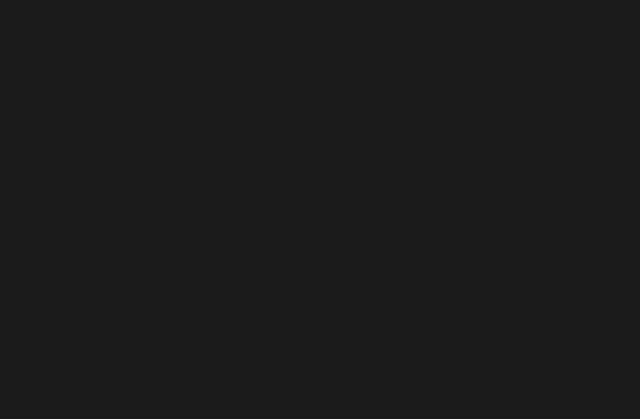
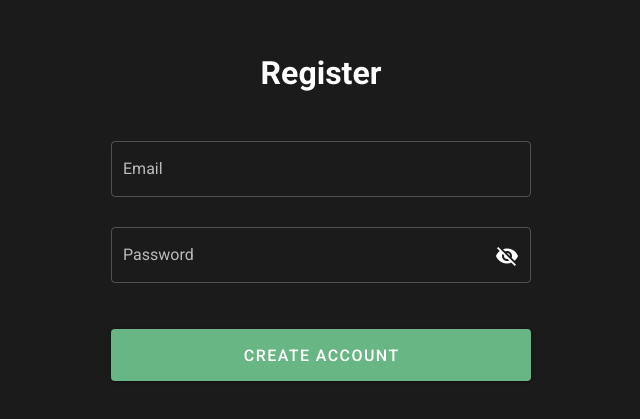
Before and after one commit to Psycarlo/marrypsy, a Vue app in the folder frontend/: page /register in a window 1280 px wide. Shown: the part 179-598 px from the top of the page, without its empty margins (319-959 px from the left). Built offline with nearby package versions, Linux system fonts and the light colour scheme.

Commit message:
:scroll: Register

```diff
--- a/frontend/src/App.vue
+++ b/frontend/src/App.vue
@@ -15,3 +15,7 @@
   }
 };
 </script>
+
+<style lang="scss">
+$body-font-family: "Montserrat", serif;
+</style>
--- a/frontend/src/locales/en.json
+++ b/frontend/src/locales/en.json
@@ -2,8 +2,23 @@
   "questions": {
     "eighteen": "Are you 18+?"
   },
+  "titles": {
+    "register": "Register",
+    "login": "Login"
+  },
+  "labels": {
+    "email": "Email",
+    "password": "Password",
+    "create-account": "Create Account"
+  },
   "answers": {
     "yes": "Yes",
     "no": "No"
+  },
+  "errors": {
+    "no-email": "Email is required",
+    "invalid-email": "Email must be valid",
+    "no-password": "Password is required",
+    "invalid-password": "Password must have at least 6 characters"
   }
 }
--- a/frontend/src/locales/pt.json
+++ b/frontend/src/locales/pt.json
@@ -2,8 +2,23 @@
   "questions": {
     "eighteen": "Tens mais de 18 anos?"
   },
+  "titles": {
+    "register": "Regista-te",
+    "login": "Inicia sessão"
+  },
+  "labels": {
+    "email": "E-mail",
+    "password": "Palavra-passe",
+    "create-account": "Criar Conta"
+  },
   "answers": {
     "yes": "Sim",
     "no": "No"
+  },
+  "errors": {
+    "no-email": "E-mail é necessário",
+    "invalid-email": "E-mail tem que ser válido",
+    "no-password": "Palavra-passe é necessária",
+    "invalid-password": "Palavra-passe deve conter mais de 5 caracteres"
   }
 }
--- a/frontend/src/router/index.js
+++ b/frontend/src/router/index.js
@@ -15,6 +15,12 @@
     name: "Eighteen",
     component: () =>
       import(/* webpackChunkName: "eighteen" */ "../views/Eighteen.vue")
+  },
+  {
+    path: "/register",
+    name: "Register",
+    component: () =>
+      import(/* webpackChunkName: "register" */ "../views/Register.vue")
   }
 ];
 
--- /dev/null
+++ b/frontend/src/sass/variables.scss
@@ -0,0 +1 @@
+$body-font-family: "Montserrat", serif;
--- /dev/null
+++ b/frontend/src/views/Register.vue
@@ -0,0 +1,89 @@
+<template>
+  <!-- TODO: Add parallax & bg image? -->
+  <v-container fill-height fluid>
+    <v-row align="center" justify="center">
+      <h1 class="primary--text text-center">{{ $t("titles.register") }}</h1>
+      <v-col cols="12" class="mt-8" align="center">
+        <v-form ref="form" v-model="valid" lazy-validation>
+          <div style="max-width:420px;">
+            <v-text-field
+              color="warning"
+              dark
+              v-model="email"
+              :rules="emailRules"
+              v-bind:label="$t('labels.email')"
+              class="shrink"
+              outlined
+              required
+            ></v-text-field>
+            <v-text-field
+              color="warning"
+              dark
+              v-model="password"
+              :append-icon="showPassword ? 'mdi-eye' : 'mdi-eye-off'"
+              :rules="passwordRules"
+              :type="showPassword ? 'text' : 'password'"
+              v-bind:label="$t('labels.password')"
+              outlined
+              @click:append="showPassword = !showPassword"
+              required
+            ></v-text-field>
+            <v-btn
+              dark
+              :disabled="!valid"
+              x-large
+              block
+              color="success"
+              @click="submit"
+              :loading="isLoading"
+              class="mt-4"
+              >{{ $t("labels.create-account") }}</v-btn
+            >
+          </div>
+        </v-form>
+      </v-col>
+    </v-row>
+  </v-container>
+</template>
+
+<script>
+export default {
+  data: () => ({
+    valid: true,
+    email: "",
+    password: "",
+    showPassword: false,
+    isLoading: false,
+  }),
+  methods: {
+    submit() {
+      if (this.$refs.form.validate()) {
+        this.isLoading = true;
+        // TODO: To refactor
+        this.isLoading = false;
+      }
+      // TODO: Other stuff
+    },
+  },
+  computed: {
+    emailRules() {
+      return [
+        (v) => !!v || this.$t("errors.no-email"),
+        (v) => /.+@.+/.test(v) || this.$t("errors.invalid-email"),
+      ];
+    },
+    passwordRules() {
+      return [
+        (v) => !!v || this.$t("errors.no-password"),
+        (v) => (v && v.length >= 6) || this.$t("errors.invalid-password"),
+      ];
+    },
+  },
+};
+</script>
+
+<style lang="css">
+.v-btn--disabled {
+  background-color: #313131 !important;
+}
+</style>
```
